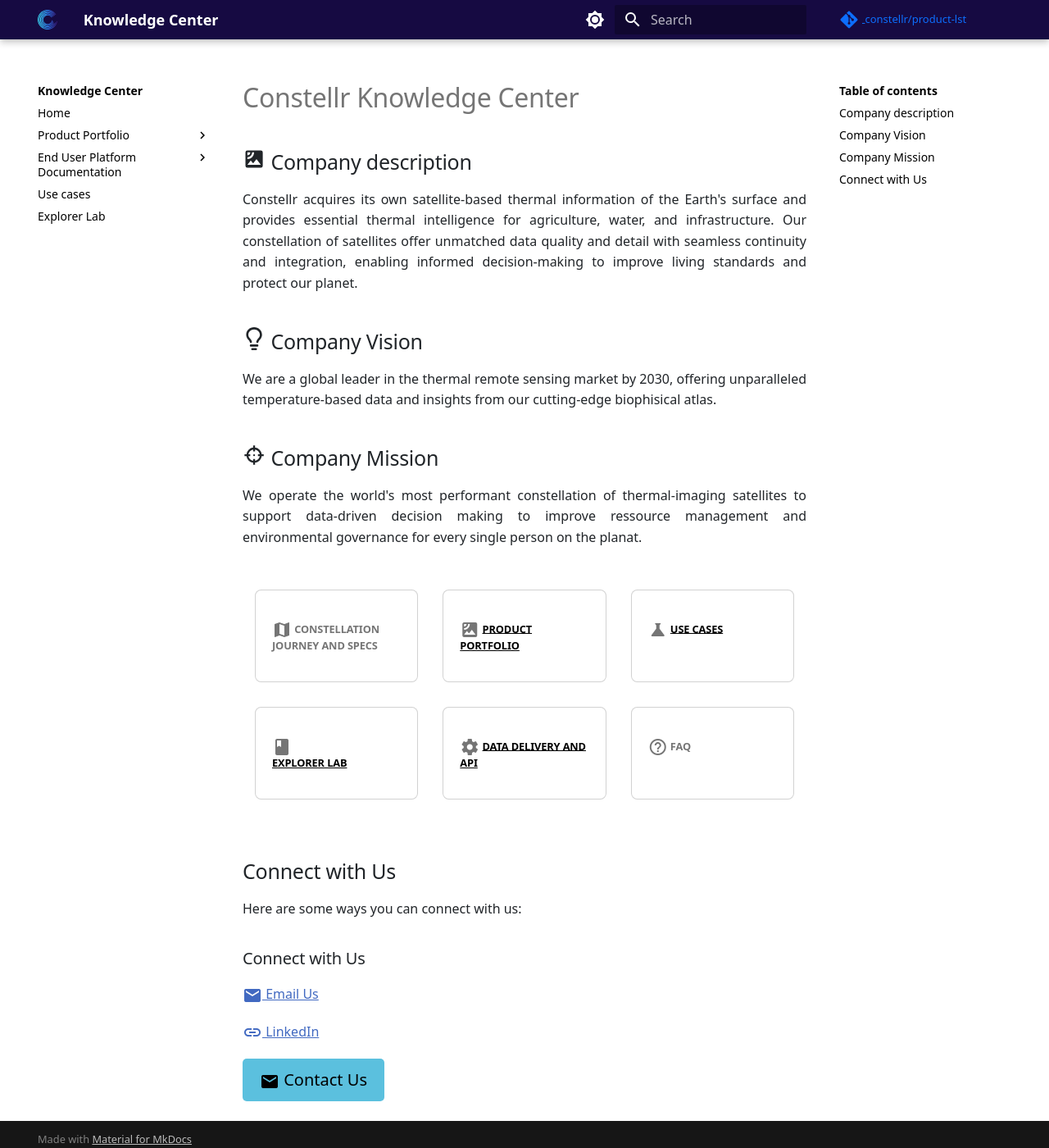
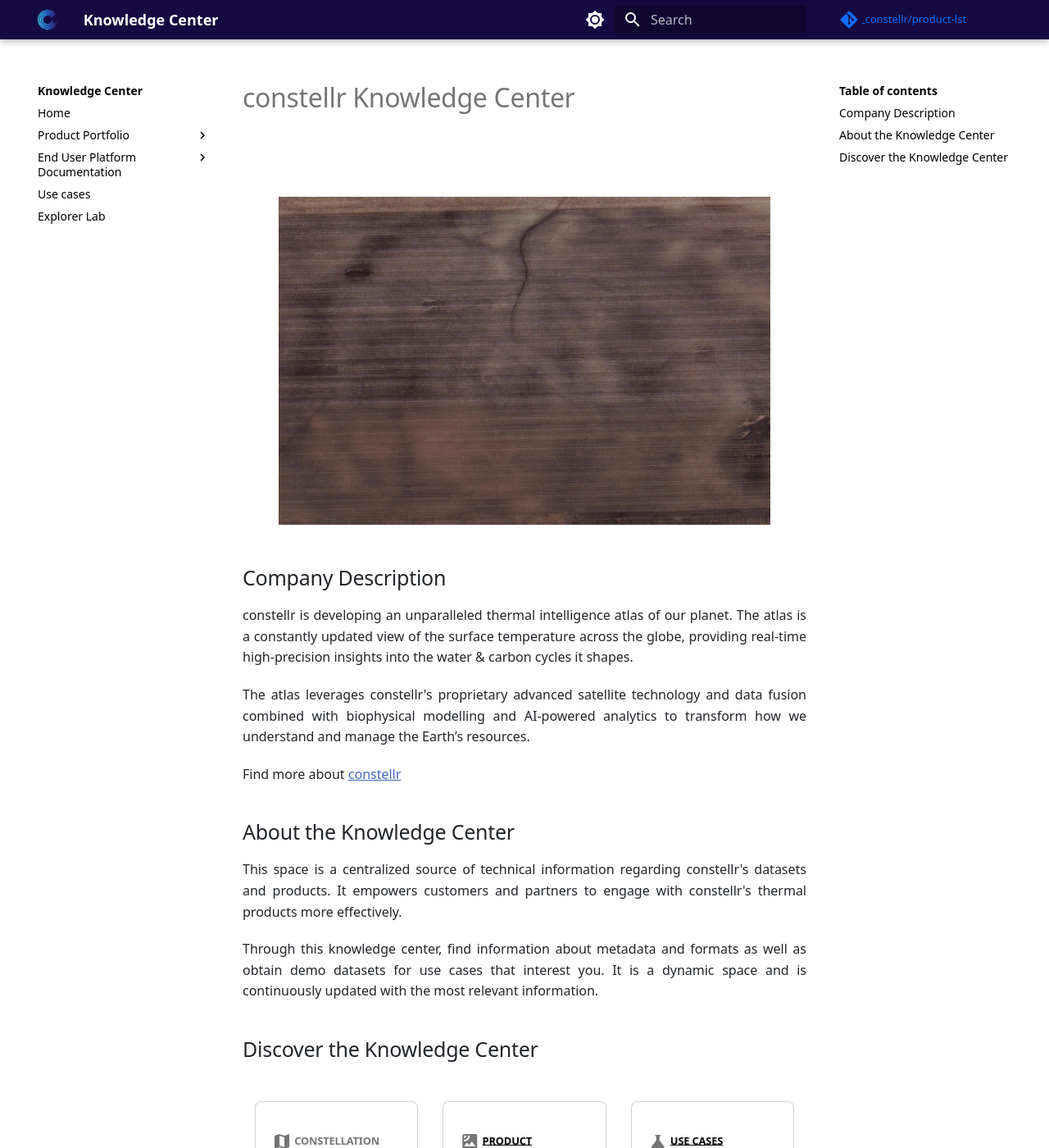
Before and after one commit to constellr/product-lst, an MkDocs documentation site: the page built from docs/index.md, in a window 1280 px wide and 1400 px high. Shown: the whole window at 82% size. Built offline with MkDocs 1.6.1 and Material for MkDocs 9.7.7, drawn with Linux system fonts in a browser that asks for light colours; comment, search, counter and statistics services are not loaded; the version menu is left out; some of the changed text lies outside the part shown.

Commit message:
water stress story

```diff
--- a/docs/index.md
+++ b/docs/index.md
@@ -1,15 +1,84 @@
-# Constellr Knowledge Center
+# constellr Knowledge Center
 
 
-## :material-satellite: Company description
 
-Constellr acquires its own satellite-based thermal information of the Earth's surface and provides essential thermal intelligence for agriculture, water, and infrastructure. Our constellation of satellites offer unmatched data quality and detail with seamless continuity and integration, enabling  informed decision-making to improve living standards and protect our planet.
+<!DOCTYPE html>
+<html lang="en">
+<head>
+<meta charset="UTF-8">
+<meta name="viewport" content="width=device-width, initial-scale=1.0">
+<title>Centered Horizontally</title>
+<style>
+        body {
+            background-color: #f0f0f0; /* Optional background */
+            margin: 0;
+            padding: 0;
+        }
+        .wrapper {
+            text-align: center; /* Center children horizontally */
+            margin-top: 100px; /* Adjust vertical spacing as needed */
+        }
+        .image-container {
+            position: relative;
+            display: inline-block; /* Keeps it as a block within text-align */
+            width: 600px; /* Adjust width */
+            height: 400px; /* Adjust height */
+        }
+        .image-container img {
+            position: absolute;
+            width: 100%;
+            height: 100%;
+            object-fit: cover;
+            opacity: 0;
+            transition: opacity 1s ease-in-out;
+        }
+        .image-container img.active {
+            opacity: 1;
+        }
+</style>
+</head>
+<body>
+<div class="wrapper">
+<div class="image-container">
+<img src="images/index/BareSoil.png" alt="First Image" class="active">
+<img src="images/index/LST.png" alt="Second Image">
+</div>
+</div>
 
-## :octicons-light-bulb-16: Company Vision
-We are a global leader in the thermal remote sensing market by 2030, offering unparalleled temperature-based data and insights from our cutting-edge biophisical atlas.
+    <script>
+        const images = document.querySelectorAll('.image-container img');
+        let currentIndex = 0;
 
-## :material-target: Company Mission
-We operate the world's most performant constellation of thermal-imaging satellites to support data-driven decision making to improve ressource management and environmental governance for every single person on the planat.
+        setInterval(() => {
+            images[currentIndex].classList.remove('active');
+            currentIndex = (currentIndex + 1) % images.length;
+            images[currentIndex].classList.add('active');
+        }, 3000); // Switch every 3 seconds
+</script>
+</body>
+</html>
+
+
+
+
+
+
+## Company Description
+
+
+constellr is developing an unparalleled thermal intelligence atlas of our planet. The atlas is a constantly updated view of the surface temperature across the globe, providing real-time high-precision insights into the water & carbon cycles it shapes.
+
+The atlas leverages constellr's proprietary advanced satellite technology and data fusion combined with biophysical modelling and AI-powered analytics to transform how we understand and manage the Earth’s resources.
+
+Find more about [constellr](https://www.constellr.com/)
+
+
+## About the Knowledge Center
+This space is a centralized source of technical information regarding constellr's datasets and products. It empowers customers and partners to engage with constellr's thermal products more effectively.
+
+Through this knowledge center, find information about metadata and formats as well as obtain demo datasets for use cases that interest you. It is a dynamic space and is continuously updated with the most relevant information.
+
+## Discover the Knowledge Center
 
 
 
@@ -106,24 +175,28 @@
 </html>
 
 
-## **Connect with Us**
-
-Here are some ways you can connect with us:
-
 
 <div class="connect">
     <h3>Connect with Us</h3>
 
     <!-- Email Contact -->
-    <p><a href="mailto:support-csm@constellr.com">
-      <span class="material-icons">email</span> Email Us</a></p>
+    <p>
+        <a href="mailto:support-csm@constellr.com">
+            <span class="material-icons">email</span> Email Us
+        </a>
+    </p>
 
     <!-- LinkedIn -->
-    <p><a href="https://www.linkedin.com/company/constellr/posts/?feedView=all">
-      <span class="material-icons">link</span> LinkedIn</a></p>
+    <p>
+        <a href="https://www.linkedin.com/company/constellr/posts/?feedView=all">
+            <span class="material-icons">link</span> LinkedIn
+        </a>
+    </p>
 
-    <!-- Contact Us Button (Black Text with Lighter Blue Background) -->
-    <a href="mailto:support-csm@constellr.com" class="btn" style="background-color: #5bc0de; color: black; border-radius: 5px; padding: 10px 20px; text-decoration: none;">
-      <span class="material-icons">email</span> Contact Us
-    </a>
+    <!-- Website -->
+    <p>
+        <a href="https://www.constellr.com/" target="_blank">
+            <span class="material-icons">language</span> constellr Website
+        </a>
+    </p>
 </div>
```
Also changed, not shown: docs/demo.md (+22 -14 lines), docs/water-stress-use-case.md (added, +46 -0 lines), docs/images/index/BareSoil.png (added), docs/images/index/LST.png (added), docs/images/index/Screenshot 2025-01-14 at 15.00.09.png (added), docs/images/water-stress/NDVI-time-series.png (added), docs/images/water-stress/Screenshot 2025-01-14 at 15.00.09.png (added), docs/images/water-stress/circular-corn-field.jpg (added), docs/images/water-stress/corn-field.PNG (added), docs/images/water-stress/corn.jpg (added), docs/images/water-stress/growth-stages.png (added), docs/images/water-stress/lst-heatmap.png (added), docs/images/water-stress/rgb-timeline.png (added), 3 other files.
